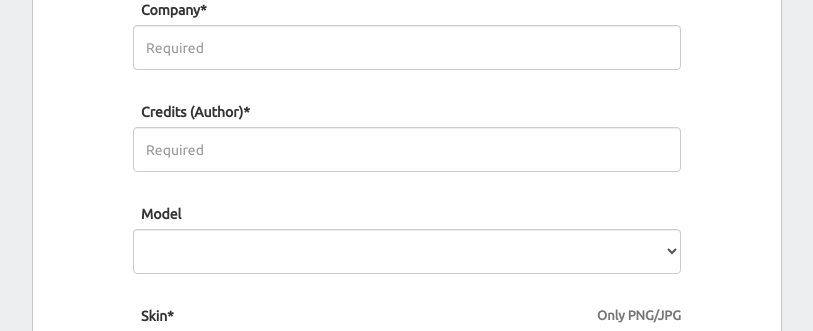
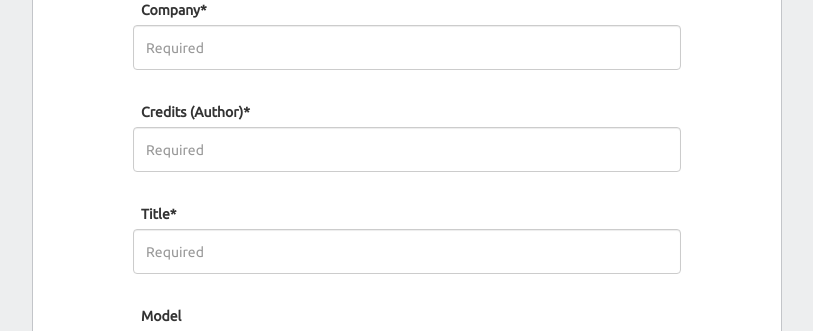
Before and after one commit to hhgsun/BusSimulatorUltimateSkins, a CodeIgniter app: page /database/skins/uploadskin in a window 1280 px wide. Shown: the part 687-1018 px from the top of the page, without its empty margins (233-1046 px from the left). Run offline with CodeIgniter, Linux system fonts and the light colour scheme; the visitor is signed in with stand-in values (Sample User, id 1); data that the repository does not hold is empty; some libraries are stand-ins or nearby versions; some web fonts are replaced.

Commit message:
first commit2

```diff
--- a/application/views/pages/upload_skin_page.php
+++ b/application/views/pages/upload_skin_page.php
@@ -34,11 +34,11 @@
                                 <input type="text" class="form-control" id="credits" name="credits" placeholder="Required">
                             </div>
 
-                            <!-- <div class="form-group" id="title1">
+                            <div class="form-group" id="title1">
                                 <label for="title">Title*</label>
                                 <input type="text" class="form-control" id="title" name="title[]" placeholder="Required">
                             </div>
-                            <div class="form-group">
+                            <!-- <div class="form-group">
                                 <label for="manufacturers">Manufacturers</label>
                                 <select class="form-control" id="manufacturers" name="manufacturers[]" onchange="selectBrand()">
                                     <?php
```
Also changed, not shown: uploads/hhg-avatar2.png (deleted), uploads/hhg-avatar3.png (deleted), uploads/hhgsun_profil_foto2.jpg (deleted), uploads/hhgsun_profil_foto3.jpg (deleted), uploads/hhgsun_profil_foto4.jpg (deleted), uploads/hhgsun_profil_foto5.jpg (deleted), 4 other files.
